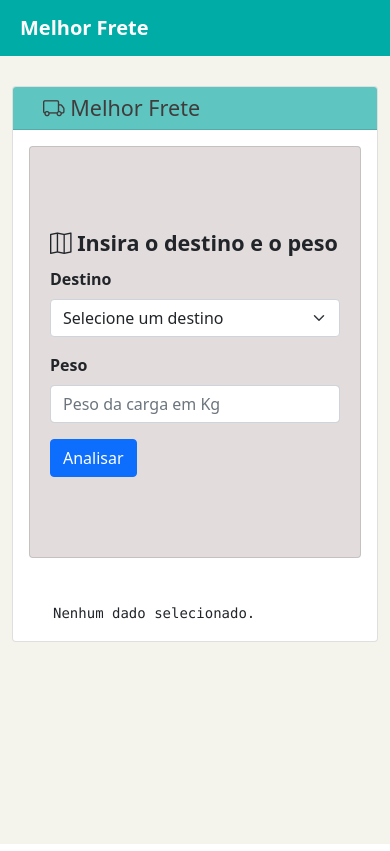
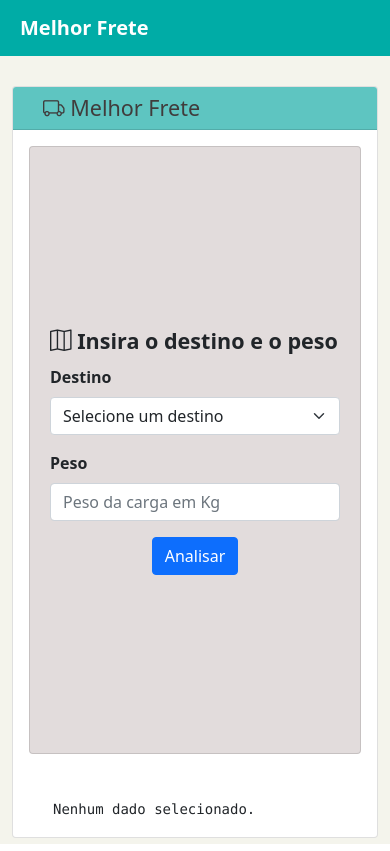
Before and after one commit to moisesPompilio/DesafioCoorLab, a Vue app in the folder code/: page / in a window 390 px wide. Built offline with nearby package versions, Linux system fonts and the light colour scheme; data requests are answered from the project's data file.

Commit message:
style: deixar o componente mais responsivo

```diff
--- a/code/src/components/ConsultaFrete.vue
+++ b/code/src/components/ConsultaFrete.vue
@@ -44,6 +44,7 @@
 
 <script>
 import { BuscarFretes } from "@/services/FreightQuote/BuscarFretes";
+import { LimparFretes } from "@/services/FreightQuote/LimparFretes";
 import "bootstrap-icons/font/bootstrap-icons.css";
 
 export default {
@@ -59,6 +60,7 @@ export default {
   },
   methods: {
     buscarFrete() {
+      LimparFretes()
       BuscarFretes(this.cidade, this.peso);
     },
   },
@@ -66,10 +68,19 @@ export default {
 </script>
 <style scoped>
 .card {
+  display: flex;
+  justify-content: center;
   background-color: #e2dcdc;
   padding: 80px 20px;
+  align-self: stretch;
+  min-height: 72vh;
 }
 .negrito {
   font-weight: bold;
 }
+.center {
+  display: flex;
+  justify-content: center;
+  align-items: center;
+}
 </style>
```
